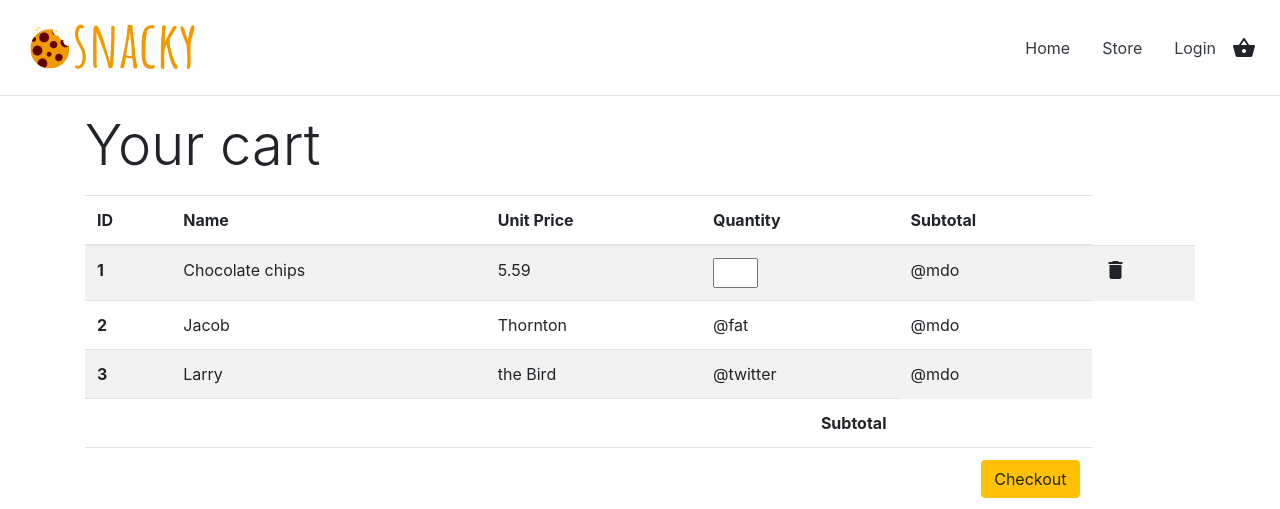
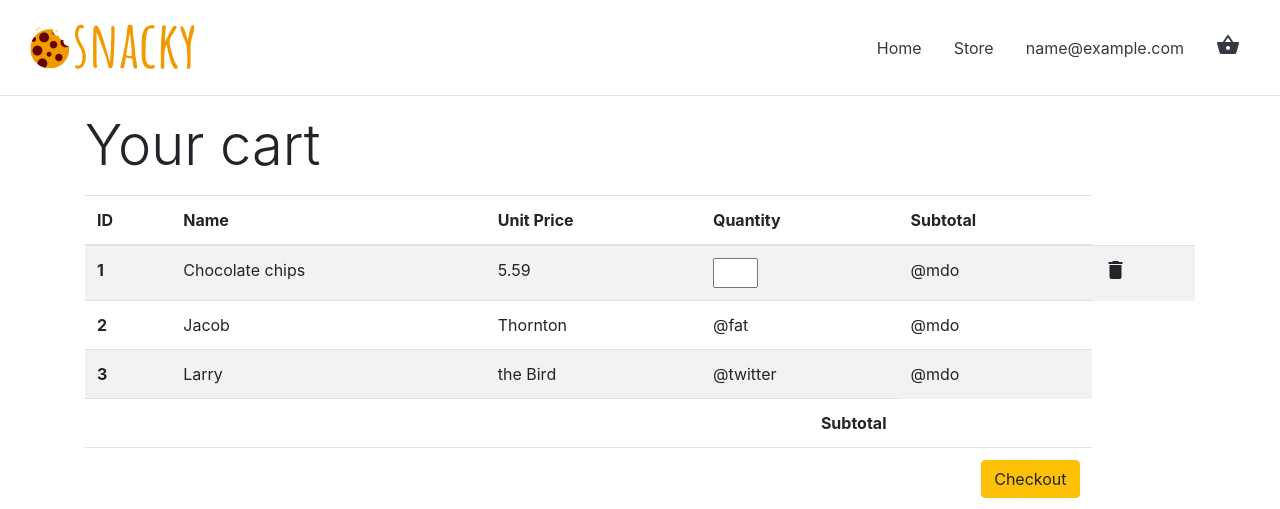
Before and after one commit to Jen304/Snacky, a PHP site: page /cart/index.php in a window 1280 px wide. Shown: the top 509 px of the page. Run offline with PHP 8.4, Linux system fonts and the light colour scheme; the visitor is signed in with stand-in values (Sample User, id 1).

Commit message:
update nav bar

```diff
--- a/includes/nav_bar.php
+++ b/includes/nav_bar.php
@@ -4,18 +4,34 @@
 
     <div class="nav nav-bar justify-content-end align-items-center">
         <div class="nav-item ">
-            <a class="nav-link text-dark" href="#">Home</a>
+            <a class="nav-link text-dark" href="/">Home</a>
         </div>
         <div class="nav-item">
-            <a class="nav-link text-dark" href="#">Store</a>
+            <a class="nav-link text-dark" href="/products/">Store</a>
         </div>
-        <div class="nav-item">
-            <a class="nav-link text-dark" href="#">Login</a>
-        </div>
+        <?php
+            if(empty($_SESSION['user_email'])){
+                echo '
+                <div class="nav-item">
+                <a class="nav-link text-dark" href="/user_login.php">Login</a>
+            </div>
+                ';
+            }else{
+                echo '
+                <div class="nav-item">
+                <a class="nav-link text-dark" href="#">'.$_SESSION['user_email'].'</a>
+            </div>';
+            }
+        ?>
+
+    </div>
+    <div class="nav-item">
+        <a class="nav-link text-dark" href="/cart/">
+            <span class="material-icons">
+                shopping_basket
+            </span></a>
     </div>
 
-    <span class="material-icons">
-        shopping_basket
-    </span>
+
 
 </nav>
```
